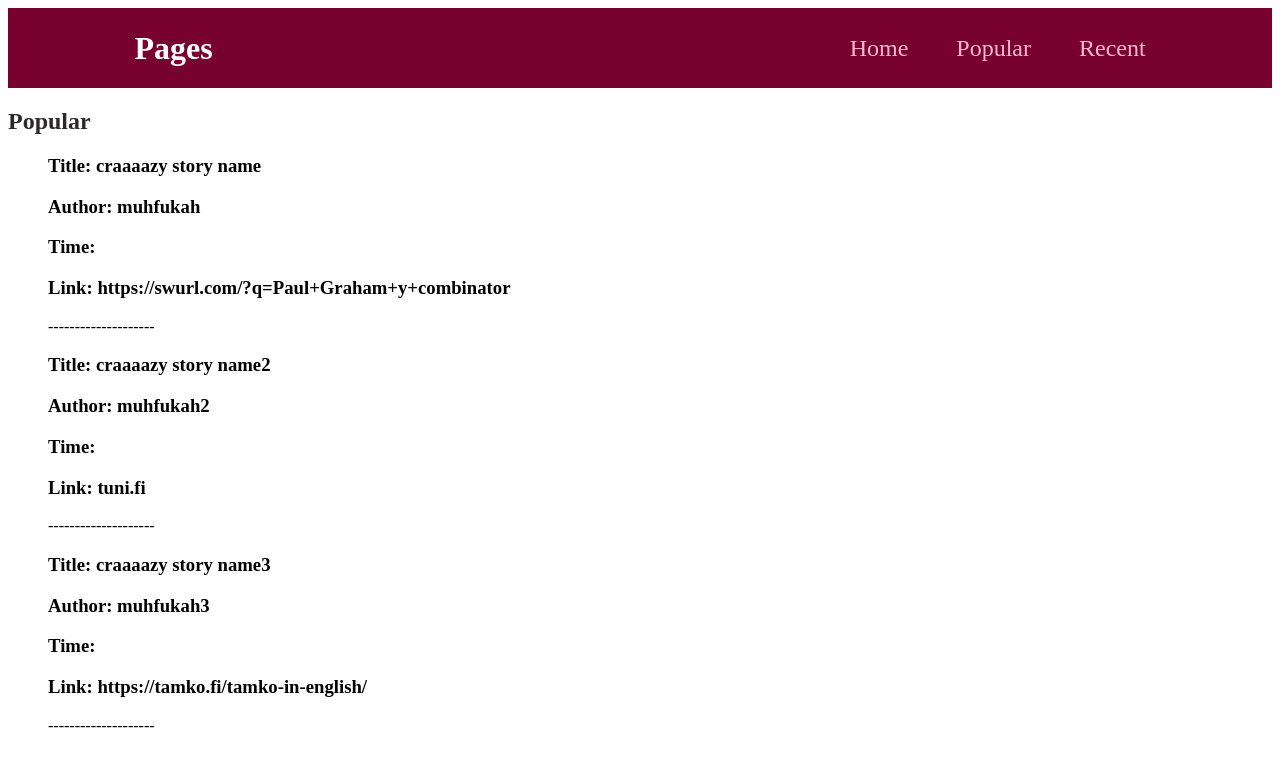
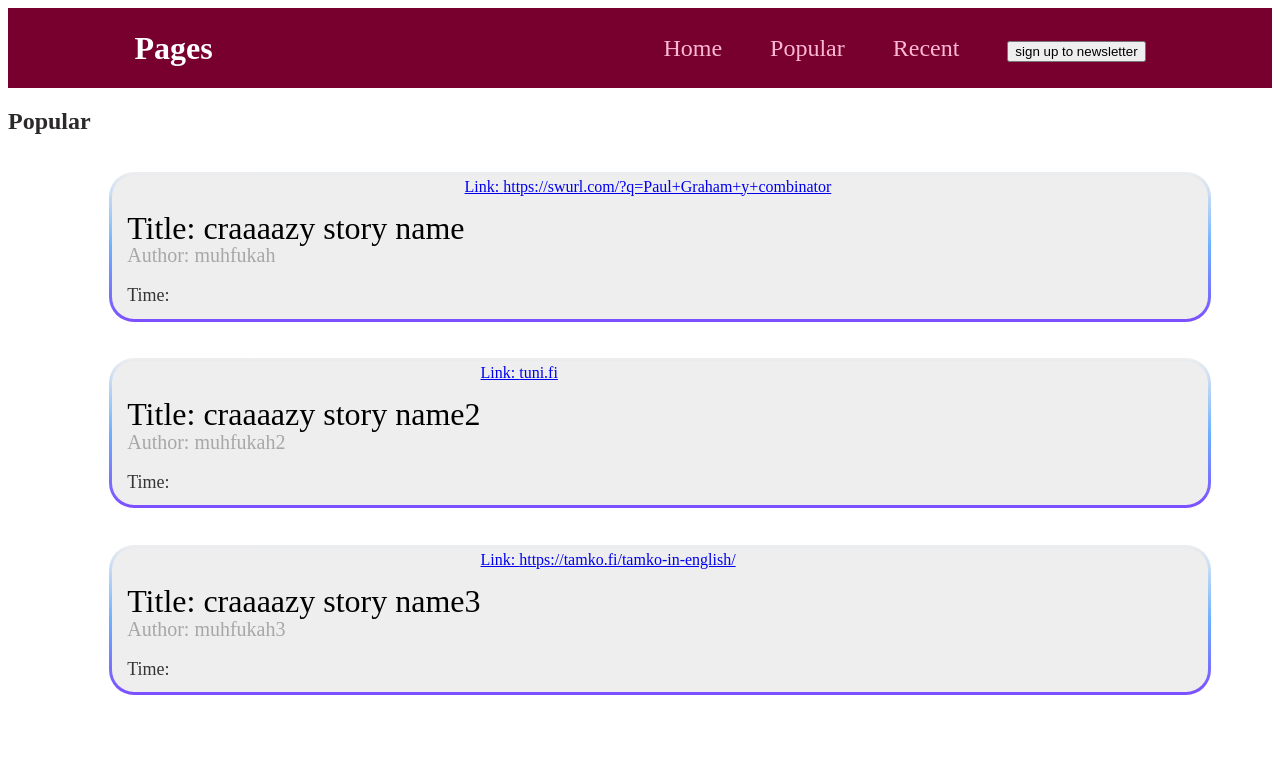
Before and after one commit to TheScer/FullStackDevFrontendProject, a React (Create React App) app in the folder frontend-project/: page /Popular in a window 1280 px wide. Shown: the top 766 px of the page. Built offline with nearby package versions, Linux system fonts and the light colour scheme.

Commit message:
styled the news list a bit and added a modal as a button to the navbar

```diff
--- a/frontend-project/src/components/Navbar.js
+++ b/frontend-project/src/components/Navbar.js
@@ -1,8 +1,21 @@
 import { Link } from "react-router-dom";
+import { Modal } from "../components/Modal";
+import { Backdrop } from "./Backdrop";
+import { useState } from "react";
 
 import "./Navbar.css";
 
 export const Navbar = () => {
+  const [showModal, setShowModal] = useState(false);
+
+  const showModalHandler = () => {
+    setShowModal(true);
+  };
+
+  const cancelModalHandler = () => {
+    setShowModal(false);
+  };
+
   return (
     <header className="header">
       <h2>Pages</h2>
@@ -17,8 +30,13 @@ export const Navbar = () => {
           <li>
             <Link to="/recent">Recent</Link>
           </li>
+          <li>
+            <button onClick={showModalHandler}>sign up to newsletter</button>
+          </li>
         </ul>
       </nav>
+      {showModal && <Modal onCancel={cancelModalHandler} />}
+      {showModal ? <Backdrop onClick={cancelModalHandler} /> : null}
     </header>
   );
 };
--- a/frontend-project/src/components/NewsItem.css
+++ b/frontend-project/src/components/NewsItem.css
@@ -0,0 +1,58 @@
+.listItem {
+    width: 90%;
+    height: 150px;
+    background-color: #eeeeee;
+    margin-top: 3%;
+    text-align: left;
+    padding-left: 5%;
+    border: 4px solid black;
+    inset: 0;
+    border-radius: 25px;
+    padding: 3px;
+    padding-left: 15px;
+    margin-left: 5%;
+    position: relative;
+
+    border: double 3px transparent;
+    border-radius: 25px;
+    background-image: linear-gradient(
+        rgba(238, 238, 238, 1),
+        rgba(238, 238, 238, 1)
+      ),
+      linear-gradient(
+        to bottom,
+        rgba(255, 255, 255, 0),
+        rgba(109, 176, 255, 1),
+        rgba(124, 78, 255, 1)
+      );
+    background-origin: border-box;
+    background-clip: padding-box, border-box;
+  }
+
+  .title {
+    font-size: 32px;
+    font-style: medium;
+    font-weight: 500;
+    float: left;
+  }
+  .description {
+    position: absolute;
+    font-size: 20px;
+    color: rgba(167, 167, 167, 1);
+    font-weight: 400;
+    padding-top: 20px;
+    line-height: 25px;
+    top: 20%;
+    left: 15px;
+  }
+
+  .date {
+    position: absolute;
+    margin-top: 10px;
+    line-height: 35px;
+    color: rgba(52, 52, 52, 1);
+    font-weight: 400;
+    top: 65%;
+    font-size: 18px;
+    left: 15px;
+  }
--- a/frontend-project/src/components/NewsItem.js
+++ b/frontend-project/src/components/NewsItem.js
@@ -1,14 +1,15 @@
 import React from "react";
+import { Link } from "react-router-dom";
+import "./NewsItem.css";
 
 export const NewsItem = ({ id, by, time, title, url }) => {
   return (
     <div>
-      <div>
-        <h3>Title: {title}</h3>
-        <h3>Author: {by}</h3>
-        <h3>Time: {time}</h3>
-        <h3>Link: {url}</h3>
-        <p>--------------------</p>
+      <div className="listItem">
+        <h3 className="title">Title: {title}</h3>
+        <h3 className="description">Author: {by}</h3>
+        <h3 className="date">Time: {time}</h3>
+        <Link to={url}>Link: {url}</Link>
       </div>
     </div>
   );
```
